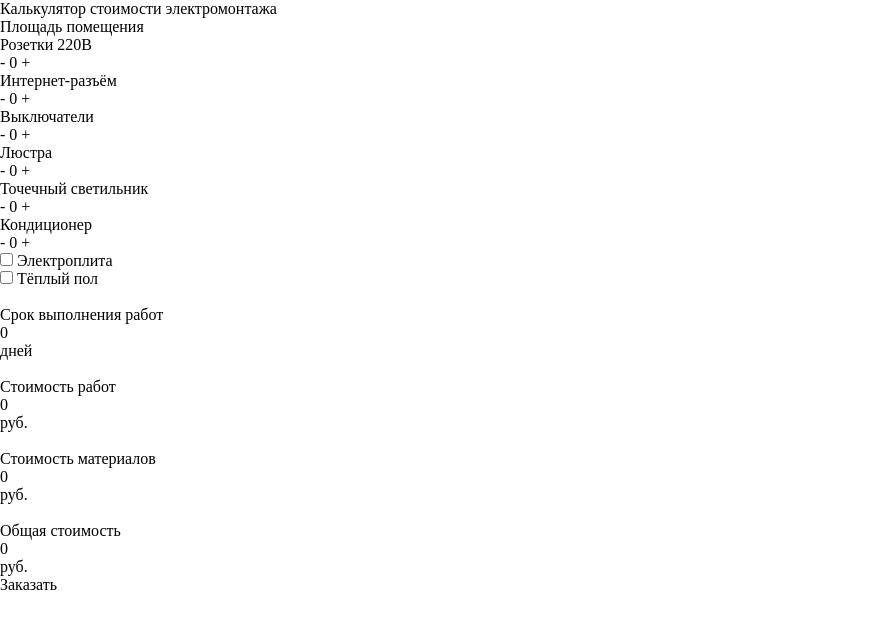
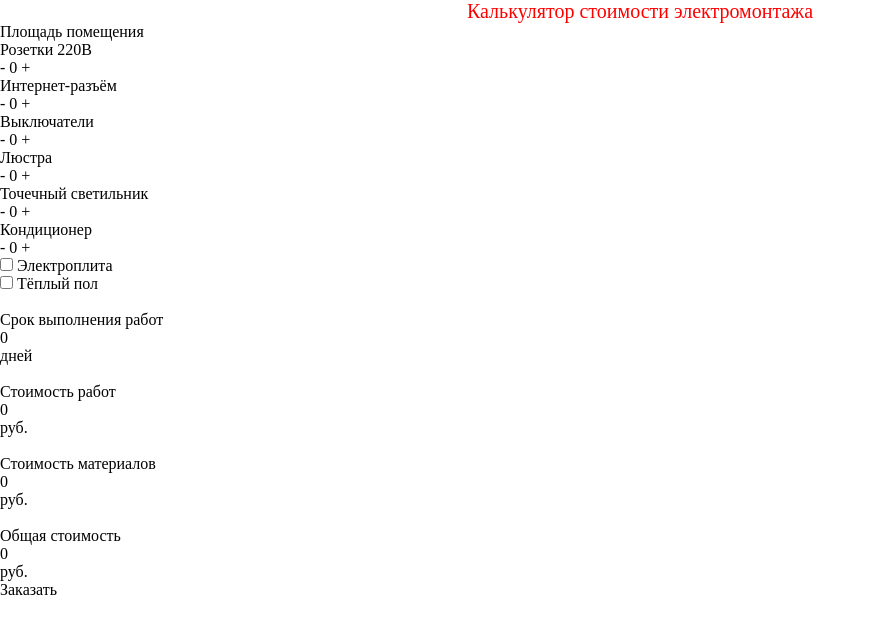
Before and after one commit to greenworker548/Electrical_Price, a plain HTML site: page index.html in a window 1280 px wide. Shown: the whole page, without its empty margins (0-875 px from the left). Drawn offline with Linux system fonts and the light colour scheme.

Commit message:
add style

```diff
--- a/index.html
+++ b/index.html
@@ -8,8 +8,8 @@
     <title>Document</title>
 </head>
 <body>
-    <header>
-        <h1>Калькулятор стоимости электромонтажа</h1>
+    <header class="header">
+        <h1 class="header__title">Калькулятор стоимости электромонтажа</h1>
     </header>
     <main>
         <section>
--- a/style/style.css
+++ b/style/style.css
@@ -0,0 +1,10 @@
+body {
+    margin: 0 auto;
+    max-width: 1366px;
+}
+
+.header__title {
+    font-size: 20px;
+    color: red;
+    text-align: center;
+}
```
